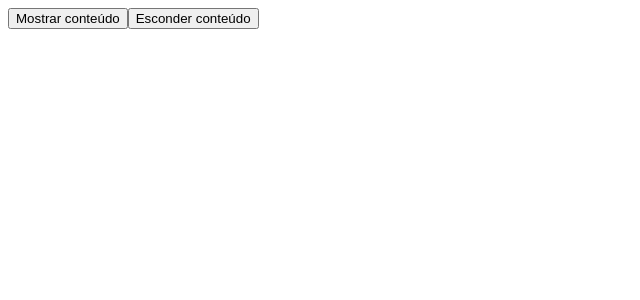
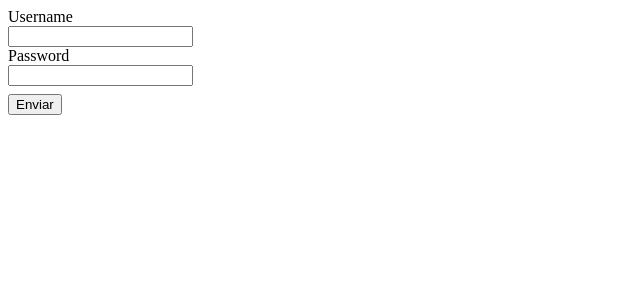
Before and after one commit to murilothom/redux-react-learning, a React (Create React App) app: page / in a window 1280 px wide. Shown: the top 300 px of the page, without its empty margins (0-640 px from the left). Built offline with nearby package versions, Linux system fonts and the light colour scheme.

Commit message:
fetch token

```diff
--- a/src/App.js
+++ b/src/App.js
@@ -1,23 +1,28 @@
-import React from "react";
+import React, { useState } from "react";
 import { useDispatch, useSelector } from "react-redux";
-import { decrementar, incrementar } from "./store/contador";
-import { abrir, fechar } from "./store/modal";
+import { fetchToken } from "./store/login";
 
 export function App() {
-  const { contador, modal } = useSelector(state => state)
+  const [username, setUsername] = useState('')
+  const [password, setPassword] = useState('')
+  const data = useSelector(state => state.login.data)
   const dispatch = useDispatch()
+
+  function handleSubmit(event) {
+    event.preventDefault()
+    dispatch(fetchToken({username, password}))
+  }
 
   return (
     <div>
-      {modal.isModalOpen &&
-        <>
-          <h1>Total: {contador.total}</h1>
-          <button onClick={() => dispatch(incrementar())}>Incrementar</button>
-          <button onClick={() => dispatch(decrementar())}>Decrementar</button>
-        </>
-      }
-      <button onClick={() => dispatch(abrir())}>Mostrar conteúdo</button>
-      <button onClick={() => dispatch(fechar())}>Esconder conteúdo</button>
+      <form onSubmit={handleSubmit}>
+        <label style={{display: 'block'}} htmlFor="username">Username</label>
+        <input id="username" type="text" value={username} onChange={(e) => setUsername(e.target.value)} />
+        <label style={{display: 'block'}} htmlFor="password">Password</label>
+        <input id="password" type="password" value={password} onChange={(e) => setPassword(e.target.value)} />
+        <button style={{display: 'block', marginTop: '8px'}}>Enviar</button>
+      </form>
+      <p>{data?.token}</p>
     </div>
   );
 }
--- a/src/store/configureStore.js
+++ b/src/store/configureStore.js
@@ -1,13 +1,14 @@
 import { combineReducers, configureStore } from '@reduxjs/toolkit'
 import contador from './contador'
 import modal from './modal'
-import logger from './middlewares/logger'
+import login from './login'
+// import logger from './middlewares/logger'
 
 
-const reducer = combineReducers({ contador, modal })
+const reducer = combineReducers({ contador, modal, login })
 const store = configureStore({
   reducer,
-  middleware: getDefaultMiddleware => [...getDefaultMiddleware(), logger]
+  // middleware: getDefaultMiddleware => [...getDefaultMiddleware(), logger]
   })
 
 export default store
--- /dev/null
+++ b/src/store/login.js
@@ -0,0 +1,55 @@
+import { createSlice } from "@reduxjs/toolkit";
+
+const slice = createSlice({
+  name: 'login',
+  initialState: {
+    loading: false,
+    data: null,
+    error: null
+  },
+  reducers: {
+    fetchStarted(state) {
+      return {
+        ...state,
+        loading: true
+      }
+    },
+    fetchSuccess(state, action) {
+      return {
+        ...state,
+        loading: false,
+        data: action.payload,
+        error: null
+      }
+    },
+    fetchError(state, action) {
+      return {
+        ...state,
+        loading: false,
+        data: null,
+        error: action.payload
+      }
+    },
+  }
+})
+
+const { fetchStarted, fetchSuccess, fetchError } = slice.actions
+
+export const fetchToken = (user) => async (dispatch) => {
+  try {
+    dispatch(fetchStarted())
+    const response = await fetch('https://apidogs.murilothom.com/json/jwt-auth/v1/token', {
+      method: 'POST',
+      headers: {
+        'Content-Type': 'application/json'
+      },
+      body: JSON.stringify(user)
+    })
+    const data = await response.json()
+    return dispatch(fetchSuccess(data))
+  } catch (error) {
+    return dispatch(fetchError(error.message))
+  }
+}
+
+export default slice.reducer
```
